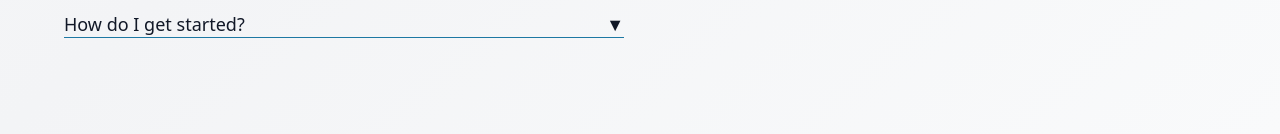
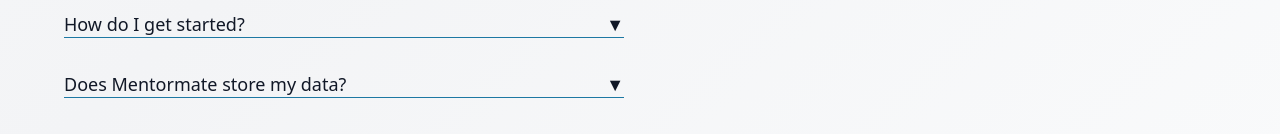
Before and after one commit to Zoedube11/Mentormate-Frontend, a React (Create React App) app: page / in a window 1280 px wide. Shown: the part 998-1132 px from the top of the page. Built offline with nearby package versions, Linux system fonts and the light colour scheme; no server answers.

Commit message:
faq commit

```diff
--- a/src/components/FAQSection.jsx
+++ b/src/components/FAQSection.jsx
@@ -29,7 +29,13 @@
     answer:
       "Simply sign up on the right side and start chatting with one of our expert personas! All users will get a free trial on the Premium service before any subscription commences.",
   },
+  {
+    question: "Does Mentormate store my data?",
+    answer:
+      "Mentormate embeds security and data-protection principles across every layer. We collect only minimal personal information for account creation and verification. No card numbers are stored; all payments are securely processed through PayFast. Any usage data is anonymised and never used to train large AI models. Our systems run on isolated, encrypted databases with hashed credentials, supported by strong network safeguards including rate-limiting and CSRF protection. Mentormate is fully aligned with POPIA, ensuring transparency, user privacy, and full protection of your rights.",
+  },
 ];
+
 
   const toggleFAQ = (index) => {
     setOpenIndex(openIndex === index ? null : index);
@@ -51,8 +57,7 @@
             >
               <span>{faq.question}</span>
               <span
-                className={`transform transition-transform duration-300 ml-6 ${
-                  openIndex === index ? "rotate-180" : ""
+                className={`transform transition-transform duration-300 ml-6 ${openIndex === index ? "rotate-180" : ""
                   }`}
               >
                 ▼
@@ -66,8 +71,7 @@
 
             {/* Answer + blue underline when OPEN */}
             <div
-              className={`grid transition-all duration-300 ease-in-out ${
-                openIndex === index
+              className={`grid transition-all duration-300 ease-in-out ${openIndex === index
                   ? "grid-rows-[1fr] opacity-100"
                   : "grid-rows-[0fr] opacity-0"
                 }`}
```
Lines whose indentation alone changed are shown as unchanged.
